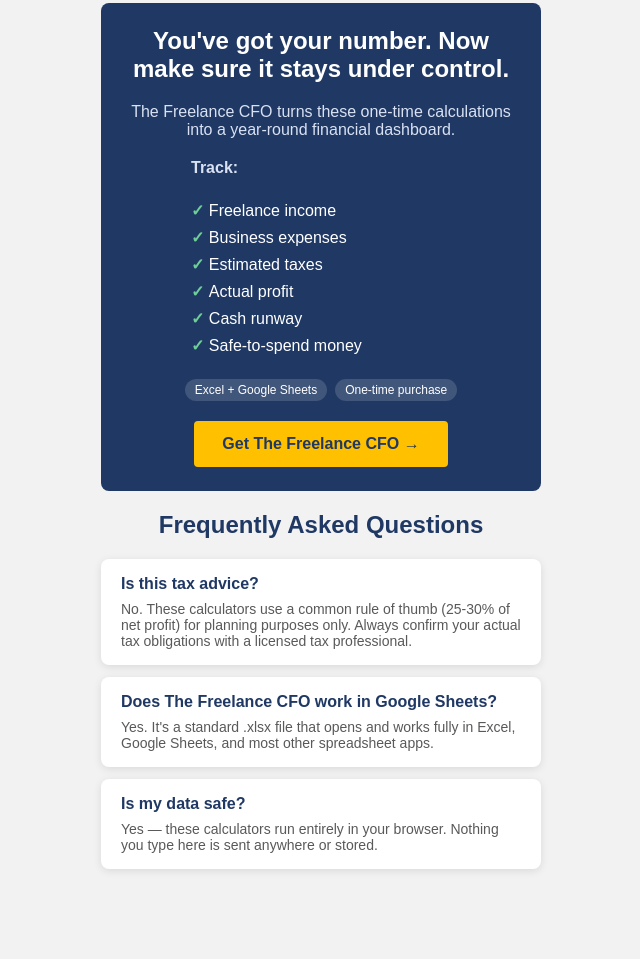
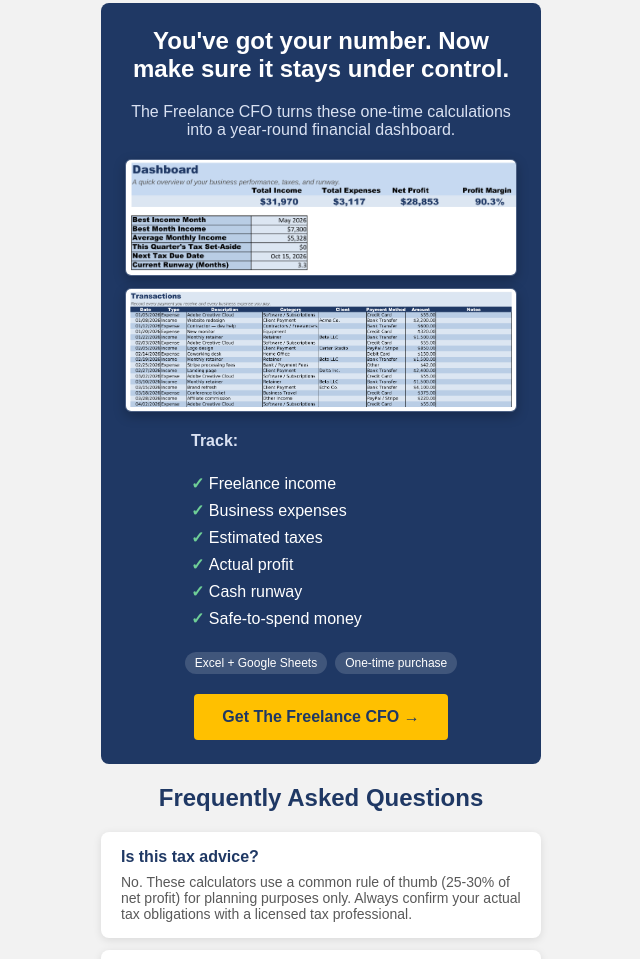
Before and after one commit to MundusFlow/freelance-tax-runway-estimator, a plain HTML site: page index.html in a window 1280 px wide. Shown: the part 1089-2048 px from the top of the page, without its empty margins (319-959 px from the left). Drawn offline with Linux system fonts and the light colour scheme.

Commit message:
Add real product screenshots to the pitch section
Screenshots of the Dashboard and Transactions tabs (populated with
realistic sample data) now show what's actually being sold, instead
of just describing it. Also wired the Dashboard screenshot as the
og:image/twitter:image for link previews.

```diff
--- a/index.html
+++ b/index.html
@@ -19,14 +19,15 @@
   <meta property="og:description" content="Two quick, free calculators for freelancers: estimate your quarterly tax set-aside and financial runway.">
   <meta property="og:type" content="website">
   <meta property="og:url" content="https://mundusflow.github.io/freelance-tax-runway-estimator/">
-  <!-- TODO: add an og:image once you have a nice screenshot/logo hosted somewhere -->
+  <meta property="og:image" content="https://mundusflow.github.io/freelance-tax-runway-estimator/images/screenshot-dashboard.png">
 
   <!-- Twitter/X reads its own tags instead of falling back to Open Graph -->
-  <meta name="twitter:card" content="summary">
+  <meta name="twitter:card" content="summary_large_image">
   <meta name="twitter:title" content="Freelance Tax & Runway Estimator">
   <meta name="twitter:description" content="Two quick, free calculators for freelancers: estimate your quarterly tax set-aside and financial runway.">
+  <meta name="twitter:image" content="https://mundusflow.github.io/freelance-tax-runway-estimator/images/screenshot-dashboard.png">
 
-  <link rel="stylesheet" href="style.css?v=10">
+  <link rel="stylesheet" href="style.css?v=11">
 </head>
 <body>
 
@@ -86,6 +87,11 @@
       <h2>You've got your number. Now make sure it stays under control.</h2>
       <p>The Freelance CFO turns these one-time calculations into a year-round financial dashboard.</p>
 
+      <div class="product-screenshots">
+        <img src="images/screenshot-dashboard.png" alt="The Freelance CFO Dashboard tab showing total income, expenses, net profit, and profit margin" class="product-screenshot">
+        <img src="images/screenshot-transactions.png" alt="The Freelance CFO Transactions tab showing logged income and expense entries" class="product-screenshot">
+      </div>
+
       <p class="product-track-label">Track:</p>
       <ul class="product-checklist">
         <li>Freelance income</li>
@@ -136,6 +142,6 @@
     </div>
   </div>
 
-  <script src="script.js?v=10"></script>
+  <script src="script.js?v=11"></script>
 </body>
 </html>
--- a/style.css
+++ b/style.css
@@ -277,6 +277,22 @@
   margin-bottom: 20px;
 }
 
+.product-screenshots {
+  display: flex;
+  flex-direction: column;
+  gap: 12px;
+  margin-bottom: 20px;
+}
+
+.product-screenshot {
+  width: 100%;
+  height: auto;
+  display: block;
+  border-radius: 6px;
+  border: 1px solid rgba(255, 255, 255, 0.2);
+  box-shadow: 0 4px 12px rgba(0, 0, 0, 0.25);
+}
+
 .product-track-label {
   text-align: left;
   max-width: 260px;
```
Also changed, not shown: portfolio.html (+2 -2 lines), images/screenshot-dashboard.png (added), images/screenshot-transactions.png (added).
